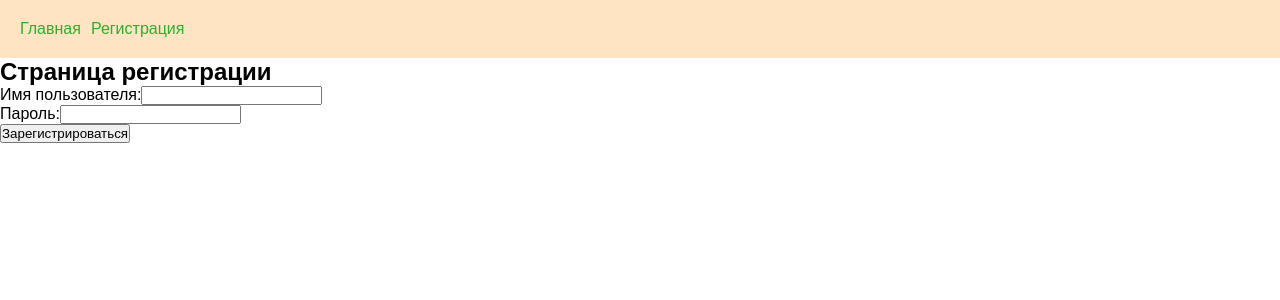
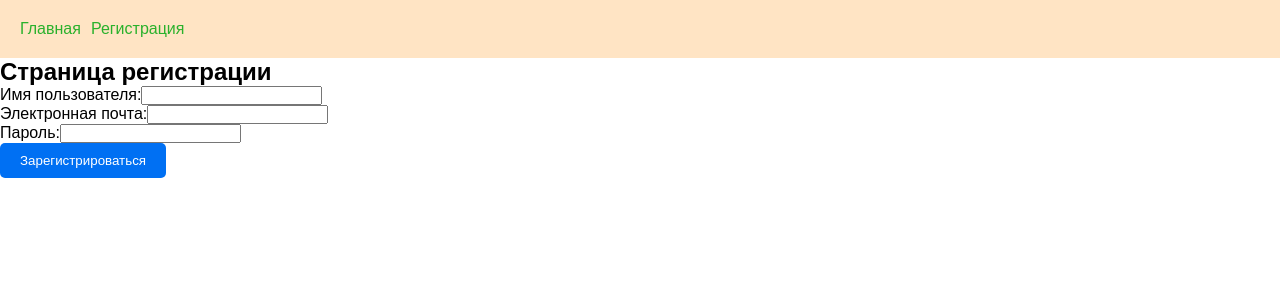
Before and after one commit to Pavelob7/PUMP.U, a Next.js app: page /register in a window 1280 px wide. Shown: the top 300 px of the page. Built offline with nearby package versions, Linux system fonts and the light colour scheme.

Commit message:
fix buttons

```diff
--- a/app/components/Button.tsx
+++ b/app/components/Button.tsx
@@ -1,7 +1,8 @@
 // components/Button.tsx
+"use client"; // Указываем, что компонент является клиентским
 
 import React from 'react';
-import styles from '../../styles/Button.module.scss';
+import styles from '../../styles/Button.module.scss'; // Скорректированный путь
 
 type ButtonProps = {
     onClick: () => void;
--- a/app/page.tsx
+++ b/app/page.tsx
@@ -1,9 +1,10 @@
 // app/page.tsx
+"use client"; // Указываем, что компонент является клиентским
 
 import React from 'react';
 import Link from 'next/link';
 import Form from './components/Form';
-import Button from './components/Button'; // Импортируем компонент кнопки
+import Button from './components/Button';
 
 const Home: React.FC = () => {
     const handleClick = () => {
@@ -23,8 +24,7 @@ const Home: React.FC = () => {
                     <label htmlFor="password">Пароль:</label>
                     <input type="password" id="password" name="password" />
                 </div>
-                {/* Передаем функцию handleClick в компонент кнопки */}
-                <Button onClick={handleClick} type="submit">Отправить</Button>
+                <Button onClick={handleClick}>Отправить</Button>
             </Form>
             <Link href="/register">Перейти к регистрации</Link>
         </div>
--- a/app/register/page.tsx
+++ b/app/register/page.tsx
@@ -1,23 +1,33 @@
 // app/register/page.tsx
+"use client"; // Указываем, что компонент является клиентским
 
 import React from 'react';
 import Form from '../components/Form';
+import Button from '../components/Button';
 
 const Register: React.FC = () => {
+    const handleClick = () => {
+        console.log('Button clicked');
+        // Ваша логика обработки клика на кнопке
+    };
+
     return (
         <div>
             <h2>Страница регистрации</h2>
             <Form>
-                {/* Добавим несколько инпутов */}
                 <div>
                     <label htmlFor="username">Имя пользователя:</label>
                     <input type="text" id="username" name="username" />
                 </div>
                 <div>
+                    <label htmlFor="email">Электронная почта:</label>
+                    <input type="email" id="email" name="email" />
+                </div>
+                <div>
                     <label htmlFor="password">Пароль:</label>
                     <input type="password" id="password" name="password" />
                 </div>
-                <button type="submit">Зарегистрироваться</button>
+                <Button onClick={handleClick}>Зарегистрироваться</Button>
             </Form>
         </div>
     );
```
